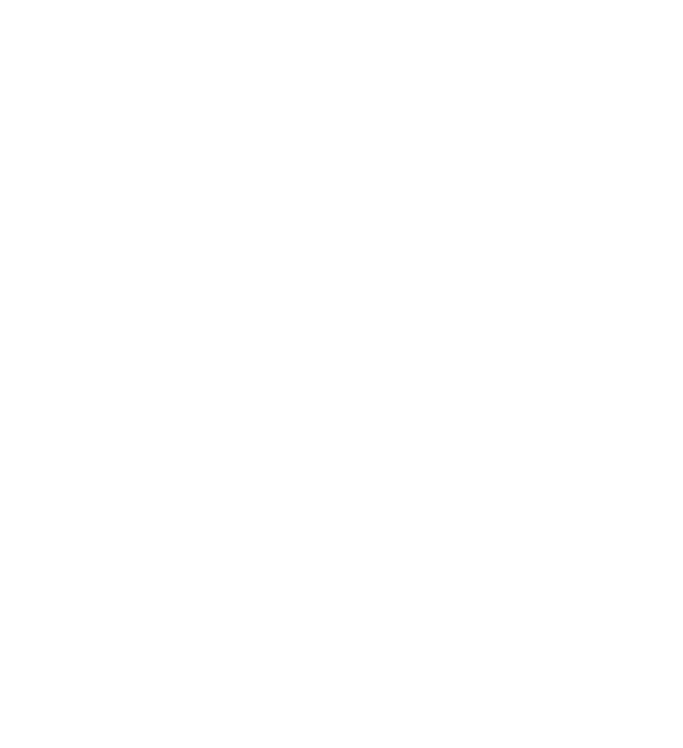
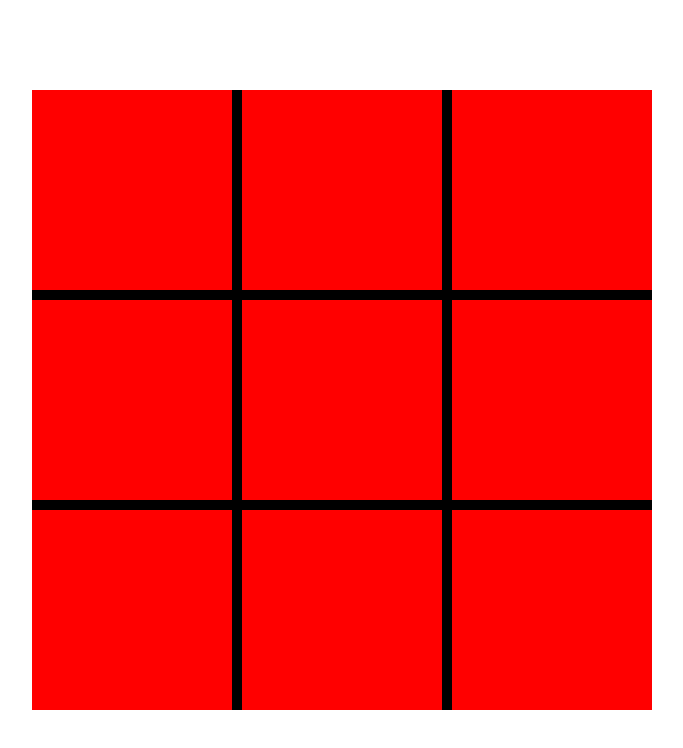
Before and after one commit to MAnheeeee1/Tik-tak-toe, a plain HTML site: page index.html in a window 1280 px wide. Shown: the whole page, without its empty margins (298-981 px from the left). Drawn offline with Linux system fonts and the light colour scheme.

Commit message:
Working on the gui

```diff
--- a/index.html
+++ b/index.html
@@ -7,6 +7,18 @@
     <title>Document</title>
 </head>
 <body>
+    <div class="game-area">
+        <div class="square" data-x="1" data-y="1"></div>
+        <div class="square" data-x="2" data-y="1"></div>
+        <div class="square" data-x="3" data-y="1"></div>
+        <div class="square" data-x="1" data-y="2"></div>
+        <div class="square" data-x="2" data-y="2"></div>
+        <div class="square" data-x="3" data-y="2"></div>
+        <div class="square" data-x="1" data-y="3"></div>
+        <div class="square" data-x="2" data-y="3"></div>
+        <div class="square" data-x="3" data-y="3"></div>
+
+    </div>
 
     <script src="script.js"></script>
 </body>
--- a/script.js
+++ b/script.js
@@ -1,3 +1,20 @@
+const gameSquares = document.querySelectorAll('.square');
+const s = document.querySelector(".square");
+
+for (const squares of gameSquares){
+    squares.addEventListener("click", ()=>{
+        x_cordinate = squares.dataset.x;
+        y_cordinate = squares.dataset.y;
+        alert(x_cordinate + y_cordinate)
+    })
+}
+
+
+
+
+
+
+//Game mechanic
 let gameBoard = (function creatGameBoard(){
     return {row1 : [" ", " ", " "],
             row2 : [" ", " ", " "],
--- a/style.css
+++ b/style.css
@@ -0,0 +1,23 @@
+body{
+    margin: 0;
+    padding: 0;
+    display: grid;
+    align-items: center;
+    justify-content: center;
+    height: 100vh;
+}
+.game-area{
+    display: grid;
+    grid-template-columns:repeat(3, 200px);
+    grid-template-rows: repeat(3, 200px);
+    gap: 10px;
+    background-color: black;
+}
+.square{
+    background-color: red;
+    color: black;
+    font-size: 200px;
+    display: flex;
+    justify-content: center;
+    align-items: center;
+}
```
